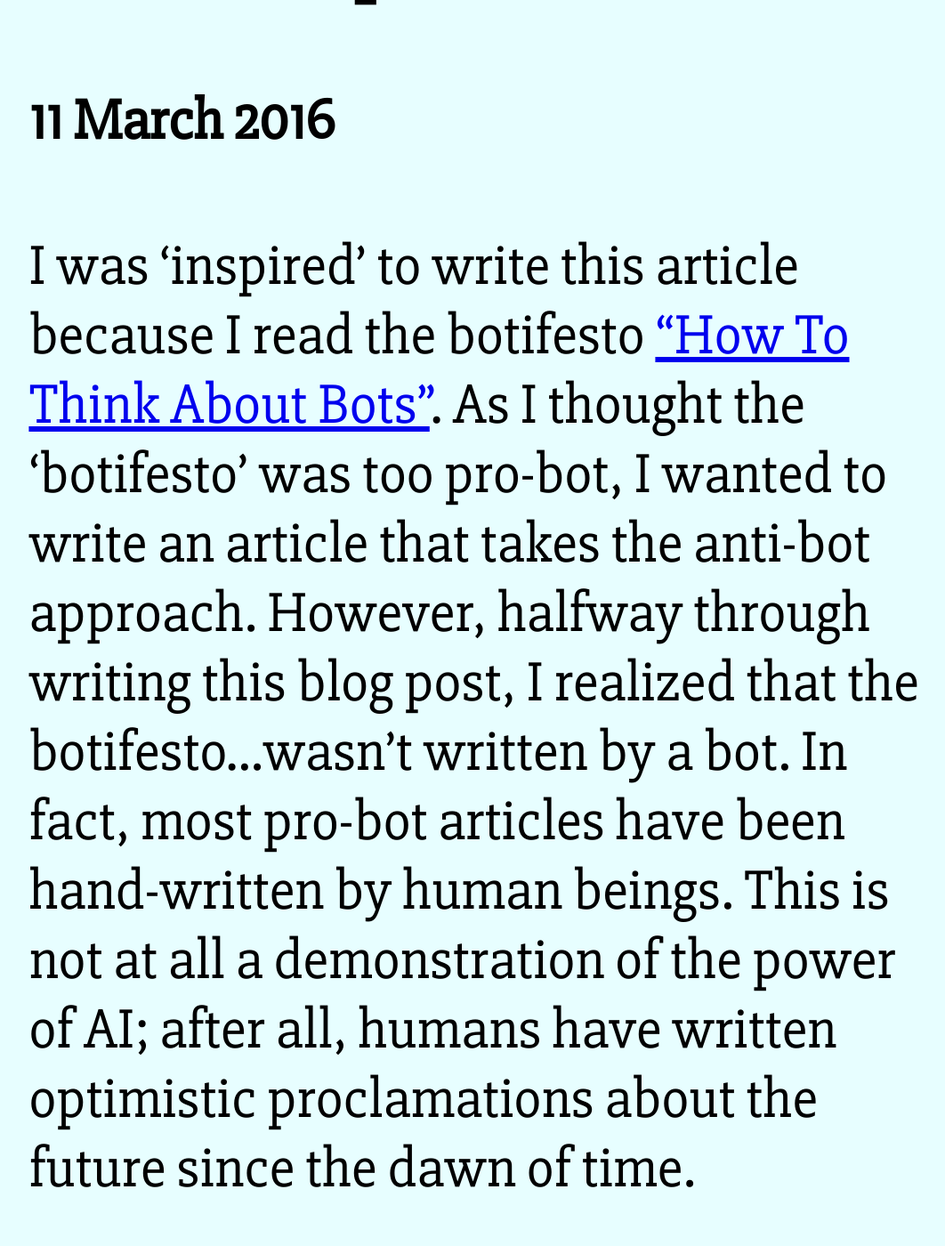
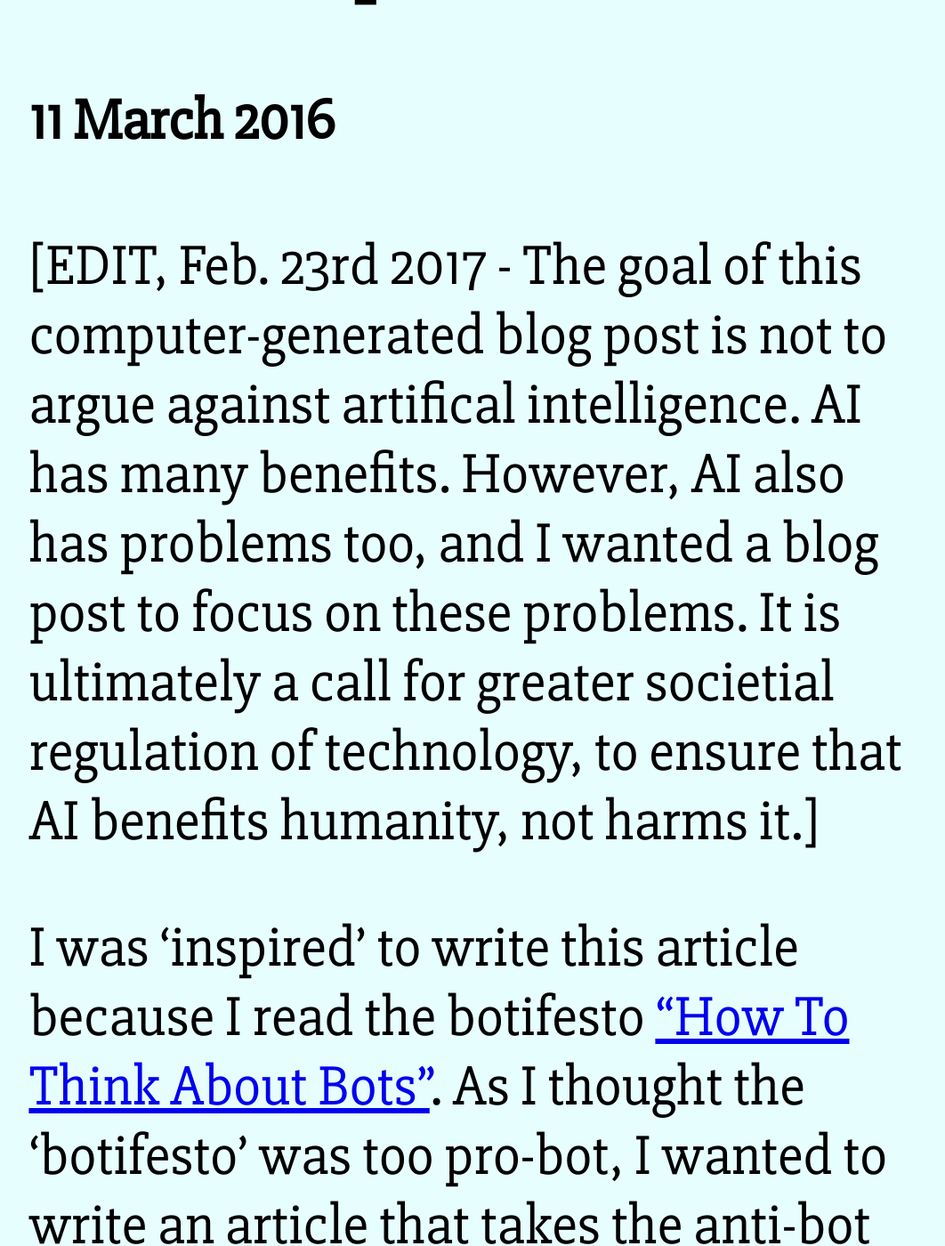
Before and after one commit to tra38/tra38.github.io, a Jekyll site: the page built from _posts/2016-03-11-ai3.md, in a window 1280 px wide and 1400 px high, scrolled down 951 px. Shown: the whole window at 89% size, without its empty margins (102-1164 px from the left). Built offline with Jekyll 4.4.1, drawn with Linux system fonts in a browser that asks for light colours.

Commit message:
Add another note

```diff
--- a/_posts/2016-03-11-ai3.md
+++ b/_posts/2016-03-11-ai3.md
@@ -4,6 +4,8 @@ post_title: The Case Against Artificial Intelligence
 post_subtitle: A Rant From &#35;StopTheRobots
 layout: default
 ---
+[EDIT, Feb. 23rd 2017 - The goal of this computer-generated blog post is not to argue against artifical intelligence. AI has many benefits. However, AI also has problems too, and I wanted a blog post to focus on these problems. It is ultimately a call for greater societial regulation of technology, to ensure that AI benefits humanity, not harms it.]
+
 I was 'inspired' to write this article because I read the botifesto ["How To Think About Bots"](http://motherboard.vice.com/read/how-to-think-about-bots). As I thought the 'botifesto' was too pro-bot, I wanted to write an article that takes the anti-bot approach. However, halfway through writing this blog post, I realized that the botifesto...wasn't written by a bot. In fact, most pro-bot articles have been hand-written by human beings. This is not at all a demonstration of the power of AI; after all, humans have written optimistic proclamations about the future since the dawn of time.
 
 If I am to demonstrate that AI is a threat, I have to also demonstrate that AI *can be* a threat, and to do that, I have to show what machines are currently capable of doing (in the hopes of provoking a hostile reaction).
```
